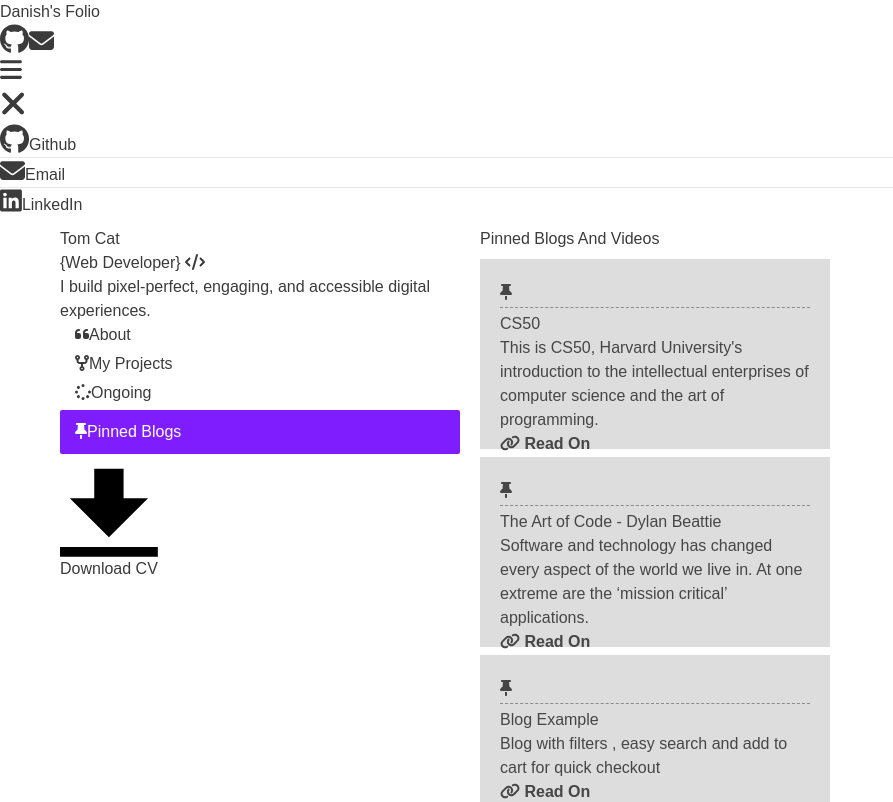
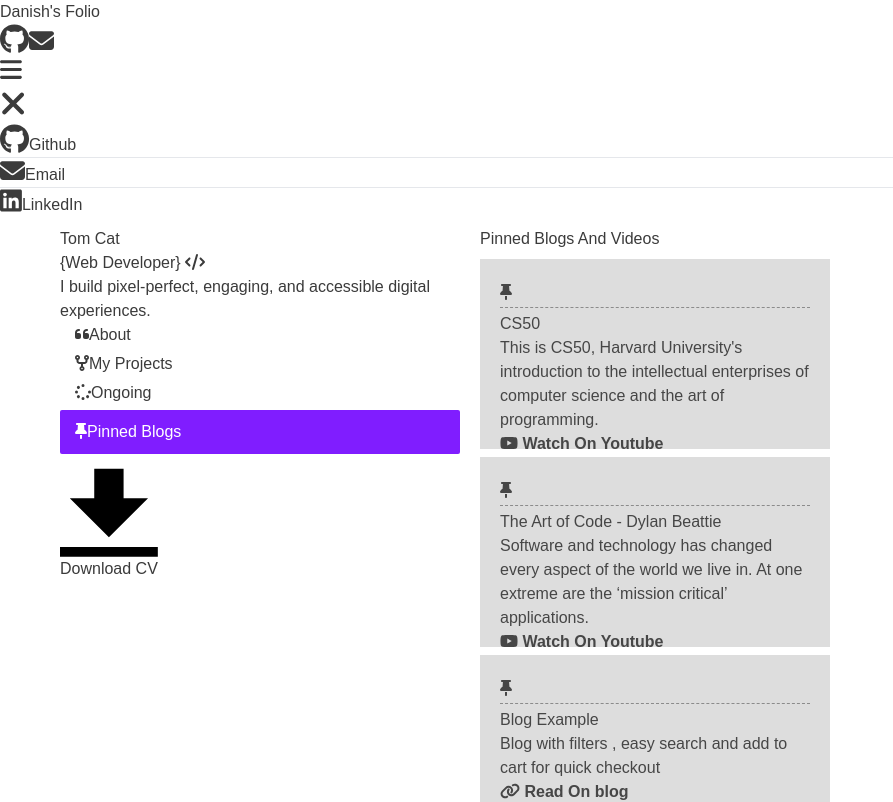
Before and after one commit to danishofcodes/tokensandbraces, a React (Vite) app: page /PinnedBlogs in a window 1280 px wide. Shown: the top 802 px of the page, without its empty margins (0-893 px from the left). Built offline with nearby package versions, Linux system fonts and the light colour scheme; a web font is replaced by a local one.

Commit message:
Update PinnedBlog.jsx

```diff
--- a/src/components/PinnedBlog.jsx
+++ b/src/components/PinnedBlog.jsx
@@ -7,7 +7,7 @@ export default function PinnedBlog({blogs}) {
         <h4 className='font-bold text-3xl mb-3'>Pinned Blogs And Videos</h4>
         <div className='flex gap-5 flex-wrap justify-between'>
         {blogs.map((item, index) => (
-        <BlogCard key={index} title={item.title} desc={item.description} img={item.imgKey} link={item.bloglink}/> // Pass an index as a key for each iteration
+        <BlogCard key={index} title={item.title} desc={item.description} img={item.imgKey} link={item.hyperlink} isVideo={item.isVideo} sitename={item.sitename}/> // Pass an index as a key for each iteration
     ))}
     </div>
     </div>
```
